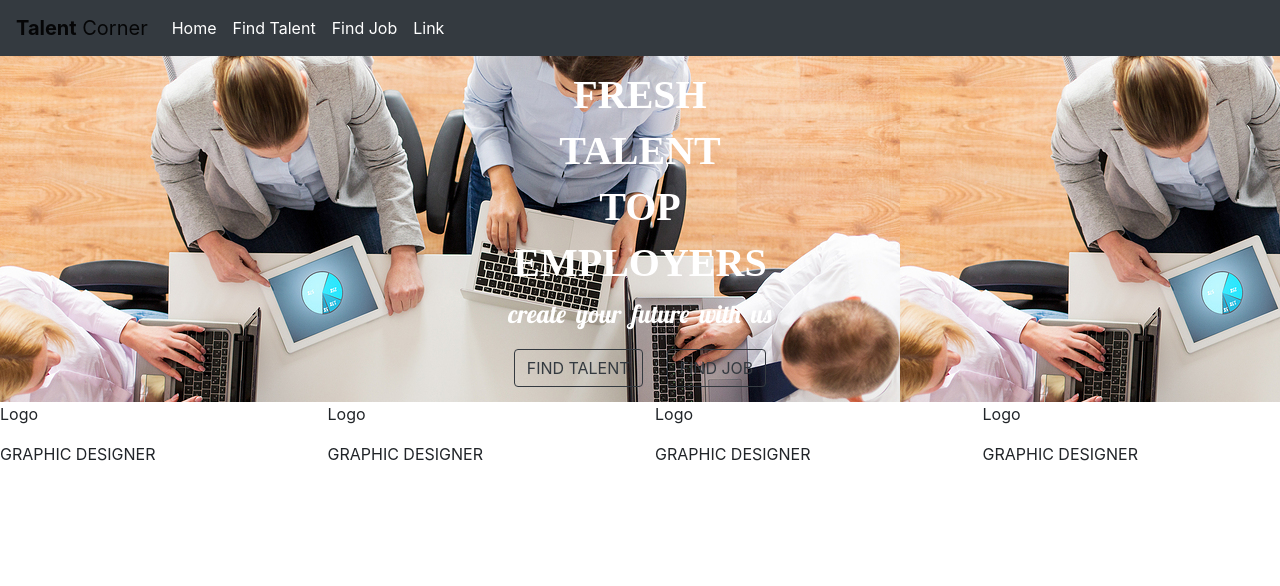
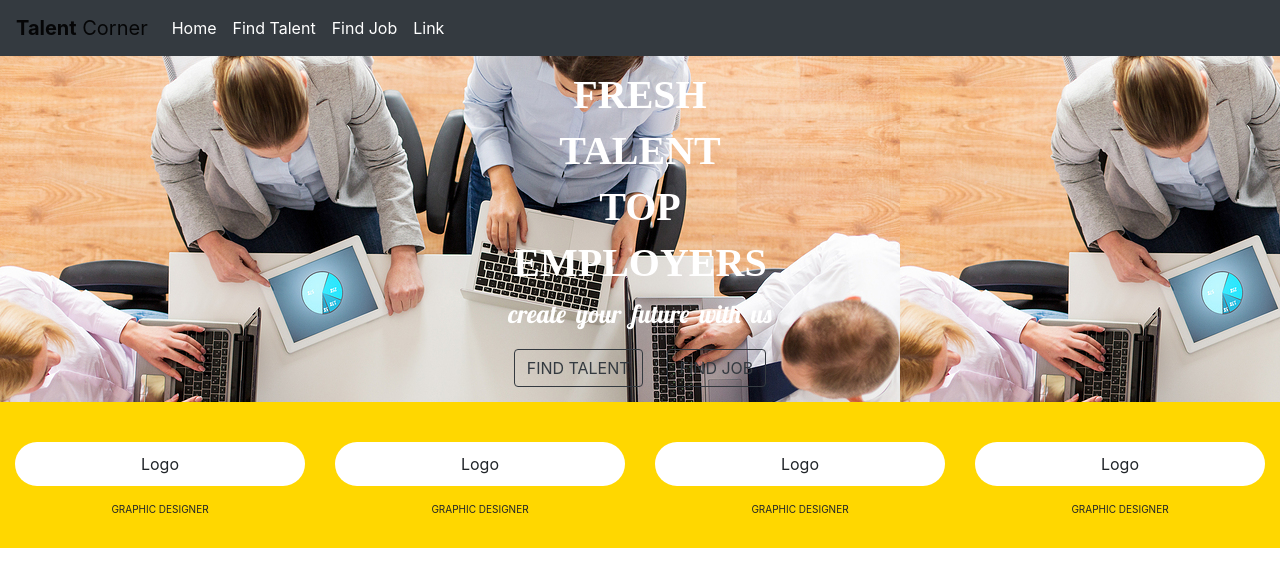
Before and after one commit to YakubuAmidu/Talent-corner, a React (Create React App) app: page / in a window 1280 px wide. Shown: the top 586 px of the page. Built offline with nearby package versions, Linux system fonts and the light colour scheme; a web font is replaced by a local one.

Commit message:
Commiting changes

```diff
--- a/src/components/App.js
+++ b/src/components/App.js
@@ -24,20 +24,20 @@ class App extends Component {
         <div className="Gold_background">
           <Row className="Logo_box">
             <Col className="Logo_box_one">
-              <p>Logo</p>
-              <p>GRAPHIC DESIGNER</p>
+              <p className="Logo_image">Logo</p>
+              <p className="Logo_description">GRAPHIC DESIGNER</p>
             </Col>
             <Col className="Logo_box_one">
-              <p>Logo</p>
-              <p>GRAPHIC DESIGNER</p>
+              <p className="Logo_image">Logo</p>
+              <p className="Logo_description">GRAPHIC DESIGNER</p>
             </Col>
             <Col className="Logo_box_one">
-              <p>Logo</p>
-              <p>GRAPHIC DESIGNER</p>
+              <p className="Logo_image">Logo</p>
+              <p className="Logo_description">GRAPHIC DESIGNER</p>
             </Col>
             <Col className="Logo_box_one">
-              <p>Logo</p>
-              <p>GRAPHIC DESIGNER</p>
+              <p className="Logo_image">Logo</p>
+              <p className="Logo_description">GRAPHIC DESIGNER</p>
             </Col>
           </Row>
         </div>
--- a/src/components/Sass.scss
+++ b/src/components/Sass.scss
@@ -46,3 +46,25 @@
   border-radius: 5px;
   color: gray;
 }
+
+.Gold_background {
+  background-color: gold;
+  padding-top: 40px;
+  padding-bottom: 15px;
+  padding-left: 15px;
+  padding-right: 15px;
+}
+
+.Logo_box {
+  text-align: center;
+}
+
+.Logo_image {
+  background-color: #fff;
+  padding: 10px;
+  border-radius: 100px;
+}
+
+.Logo_description {
+  font-size: 10px;
+}
```
